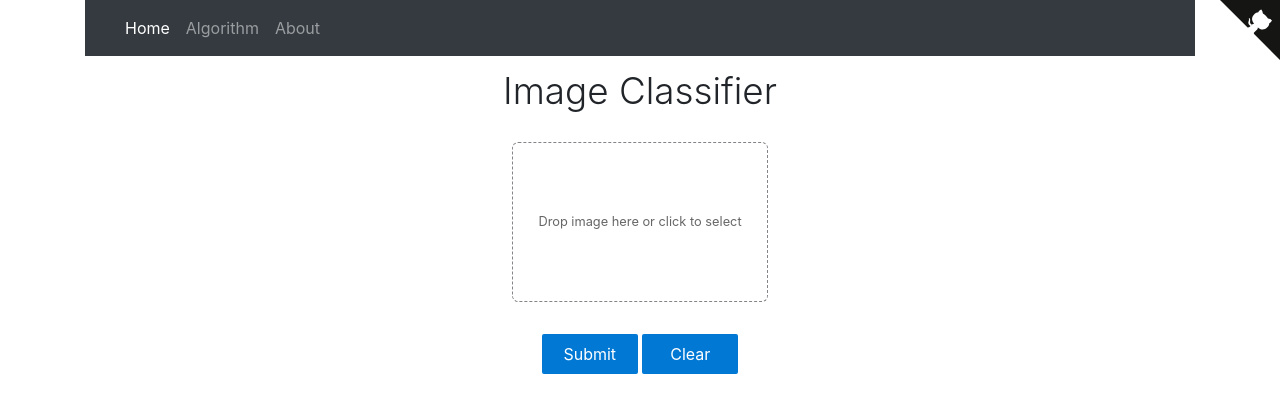
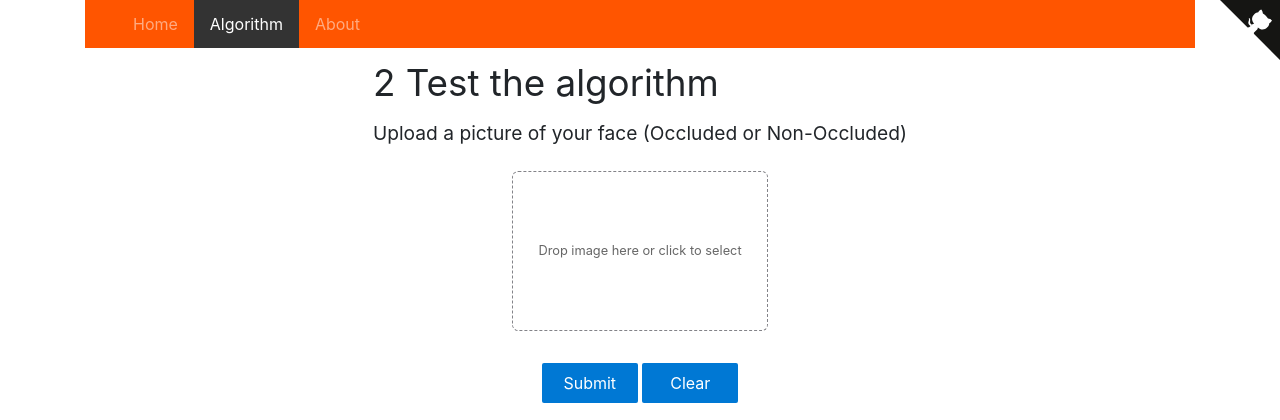
Before and after one commit to 86views/Occlusion-Detection-master, a Flask app: page / in a window 1280 px wide. Shown: the top 420 px of the page. Run offline with Flask 2, Linux system fonts and the light colour scheme; some libraries are stand-ins or nearby versions.

Commit message:
navbar setting

```diff
--- a/templates/base.html
+++ b/templates/base.html
@@ -7,6 +7,43 @@
     <meta name="viewport" content="width=device-width, initial-scale=1" />
     <link rel="stylesheet" type="text/css" href="{{ url_for('static',filename='main.css') }}" />
     <link rel="stylesheet" href="https://stackpath.bootstrapcdn.com/bootstrap/4.3.1/css/bootstrap.min.css" integrity="sha384-ggOyR0iXCbMQv3Xipma34MD+dH/1fQ784/j6cY/iJTQUOhcWr7x9JvoRxT2MZw1T" crossorigin="anonymous">
+     <style>
+        .navbar-custom {
+    background-color: #ff5500;
+}
+
+/* change the brand and text color */
+.navbar-custom .navbar-brand,
+.navbar-custom .navbar-text {
+    color: rgba(255,255,255,.8);
+}
+
+/* change the link color and padding  */
+.navbar-custom .navbar-nav .nav-link {
+    color: rgba(255,255,255,.5);
+    padding: .75rem 1rem;
+}
+
+/* change the color and bg color of active or hovered links */
+.navbar-custom .nav-item.active .nav-link,
+.navbar-custom .nav-item:hover .nav-link {
+    color: #ffffff;
+    background-color: #333;
+}
+
+/* for dropdown only - change the color of droodown */
+.navbar-custom .dropdown-menu {
+    background-color: #000;
+}
+.navbar-custom .dropdown-item {
+    color: #ffffff;
+}
+.navbar-custom .dropdown-item:hover,
+.navbar-custom .dropdown-item:focus {
+    color: #333333;
+    background-color: rgba(255,255,255,.5);
+}
+     </style>
   </head>
 
   <!-- GitHub Corner -->
@@ -14,7 +51,7 @@
 
   <body>
     <div class="container">
-      <nav class="navbar navbar-expand-lg navbar-dark bg-dark">
+      <!-- <nav class="navbar navbar-expand-lg navbar-dark bg-dark">
           <a class="navbar-brand" href="#"></a>
           <button class="navbar-toggler" type="button" data-toggle="collapse" data-target="#navbarSupportedContent" aria-controls="navbarSupportedContent" aria-expanded="false" aria-label="Toggle navigation">
               <span class="navbar-toggler-icon"></span>
@@ -22,19 +59,42 @@
 
           <div class="collapse navbar-collapse" id="navbarSupportedContent">
               <ul class="navbar-nav mr-auto">
-                  <li class="nav-item active">
-
-                      <a class="nav-link" href="{{ url_for('view_home') }}">Home </a>
+                  <li class="nav-item">
+                      <a class="nav-link" href="{{ url_for('view_home') }}">Home<span class="sr-only">(current)</span> </a>
                   </li>
                   <li class="nav-item">
-                      <a class="nav-link" href="{{ url_for('index') }}">Algorithm<span class="sr-only">(current)</span></a>
+                      <a class="nav-link" href="{{ url_for('index') }}">Algorithm</span></a>
                   </li>
                   <li class="nav-item">
                       <a class="nav-link" href="{{ url_for('view_about') }}">About</a>
                   </li>
               </ul>
           </div>
-      </nav>
+      </nav> -->
+        <!--
+Custom nvbar color
+-->
+<nav class="navbar navbar-expand-sm navbar-custom py-0">
+  <a href="/" class="navbar-brand"></a>
+  <button class="navbar-toggler" type="button" data-toggle="collapse" data-target="#navbarCustom">
+      <i class="fa fa-bars fa-lg py-1 text-white"></i>
+  </button>
+  <div class="navbar-collapse collapse" id="navbarCustom">
+      <ul class="navbar-nav">
+          <li class="nav-item">
+              <a class="nav-link"href="{{ url_for('view_home') }}">Home</a>
+          </li>
+          <li class="nav-item  active">
+              <a class="nav-link" href="{{ url_for('index') }}">Algorithm</a>
+          </li>
+          <li class="nav-item">
+              <a class="nav-link" href="{{ url_for('view_about') }}">About</a>
+          </li>
+
+      </ul>
+      <!-- <span class="ml-auto navbar-text">Text</span> -->
+  </div>
+</nav>
 
         {% block content %}{% endblock %}
 
--- a/templates/index.html
+++ b/templates/index.html
@@ -2,7 +2,8 @@
 
 <div class="main">
   <div class="title">
-    <h3>Image Classifier</h3>
+    <h3> <strong> 2  Test the algorithm </strong>    </h3>
+     <h4><small>Upload a picture of your face (Occluded or Non-Occluded)</small></h4>
     <!-- <p>
       <small>A web app demo</small>
     </p> -->
```
Also changed, not shown: templates/about.html (renamed from preprocess.py, +11 -20 lines).
